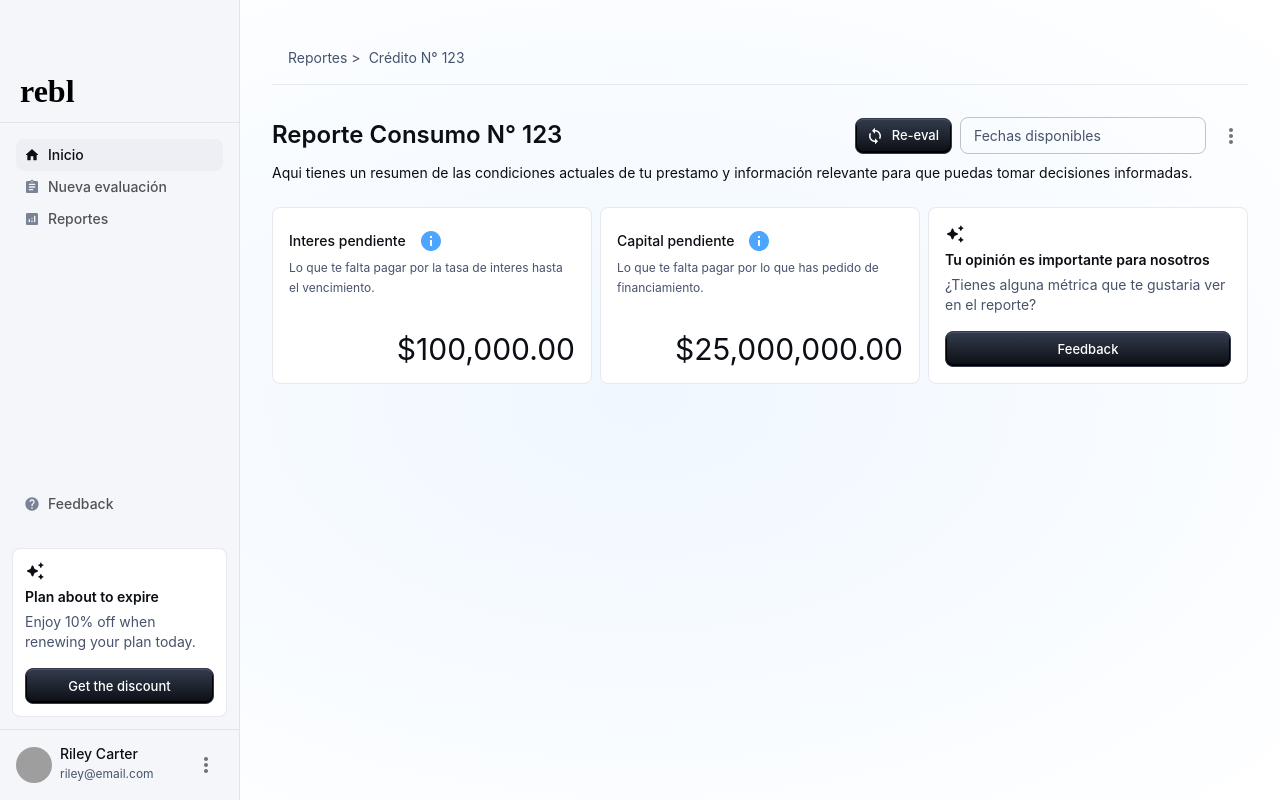
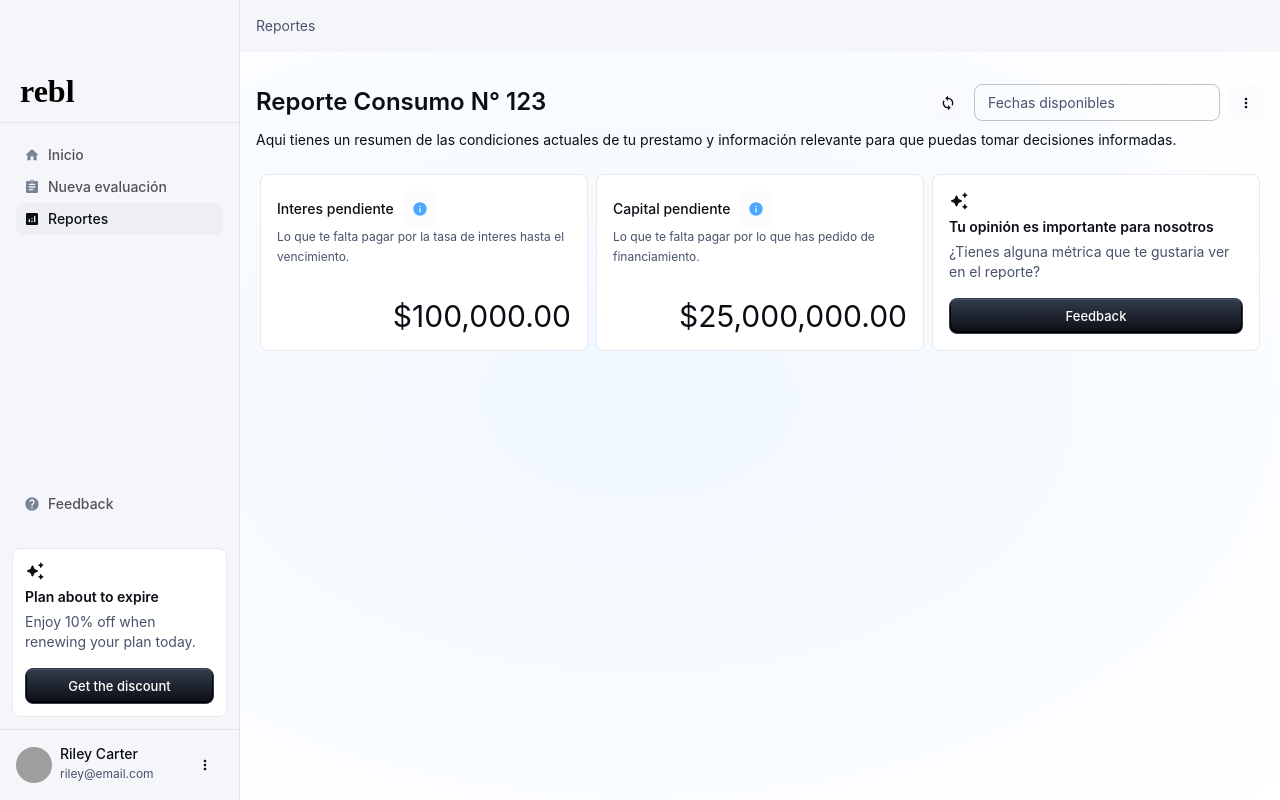
Before and after one commit to jmelo11/rebl, a React (Create React App) app: page /mydebtreport in a window 1280 px wide. Built offline with nearby package versions, Linux system fonts and the light colour scheme; grey boxes are pictures that could not be loaded.

Commit message:
fix top bar

```diff
--- a/src/components/BaseDashboard.tsx
+++ b/src/components/BaseDashboard.tsx
@@ -1,20 +1,58 @@
-import { Box, Stack } from '@mui/material'
-import React from 'react'
-import SideMenu from './SideMenu'
-import TopBar from './TopBar'
+import { Box, Stack } from '@mui/material';
+import React, { useState } from 'react';
+import SideMenu from './SideMenu';
+import TopBar from './TopBar';
+import { MenuProvider } from '../contexts/MenuContext';
+import { useLocation } from 'react-router-dom';
 
 type BaseDashboardProps = {
-    children: React.ReactNode
-}
+    children: React.ReactNode;
+};
 
 export default function BaseDashboard({ children }: BaseDashboardProps) {
+    const location = useLocation();
+    const [mobileOpen, setMobileOpen] = useState(false); // Drawer state
+
+    // Function to derive the path based on the current route
+    const getPath = (pathname: string) => {
+        switch (pathname) {
+            case '/':
+                return ['Inicio'];
+            case '/stepper':
+                return ['Nueva evaluación'];
+            case '/mydebtreport':
+                return ['Reportes'];
+            case '/feedback':
+                return ['Feedback'];
+            default:
+                return ['Inicio'];
+        }
+    };
+
+    const path = getPath(location.pathname);
+
+    // Handle drawer toggle
+    const handleDrawerToggle = () => {
+        setMobileOpen(!mobileOpen);
+    };
+
     return (
-        <Box sx={{ display: 'flex', width: '100%', p: 2, justifyContent: 'center' }}>
-            <SideMenu />
-            <Stack direction="column" spacing={2} sx={{ width: '100%', p: 2 }}>
-                <TopBar path={['Reportes', 'Crédito N° 123']} />
-                {children}
-            </Stack>
-        </Box>
-    )
+        <MenuProvider>
+            <Box sx={{ display: 'flex', width: '100%', height: '100vh', overflow: 'hidden' }}>
+                {/* SideMenu is passed drawer control via props */}
+                <SideMenu mobileOpen={mobileOpen} handleDrawerToggle={handleDrawerToggle} />
+
+                {/* Content area */}
+                <Stack direction="column" spacing={2} sx={{ flexGrow: 1, height: '100%', overflowY: 'auto' }}>
+                    {/* Pass the handleDrawerToggle function to TopBar */}
+                    <TopBar path={path} onMenuClick={handleDrawerToggle} />
+
+                    {/* Content area */}
+                    <Box sx={{ flexGrow: 1, p: 2}}>
+                        {children}
+                    </Box>
+                </Stack>
+            </Box>
+        </MenuProvider>
+    );
 }
--- a/src/components/MenuContent.tsx
+++ b/src/components/MenuContent.tsx
@@ -1,5 +1,5 @@
-import React, { useState } from 'react';
-import { useNavigate } from 'react-router-dom'; // React Router hook for navigation
+import React from 'react';
+import { useNavigate, useLocation } from 'react-router-dom';
 import List from '@mui/material/List';
 import ListItem from '@mui/material/ListItem';
 import ListItemButton from '@mui/material/ListItemButton';
@@ -10,6 +10,7 @@ import AnalyticsRoundedIcon from '@mui/icons-material/AnalyticsRounded';
 import AssignmentRoundedIcon from '@mui/icons-material/AssignmentRounded';
 import HelpRoundedIcon from '@mui/icons-material/HelpRounded';
 import HomeRoundedIcon from '@mui/icons-material/HomeRounded';
+import { useMenu } from '../contexts/MenuContext';
 
 const mainListItems = [
     { text: 'Inicio', icon: <HomeRoundedIcon />, route: '/' },
@@ -22,13 +23,23 @@ const secondaryListItems = [
 ];
 
 export default function MenuContent() {
-    const [selectedIndex, setSelectedIndex] = useState(0);
+    const { selectedIndex, setSelectedIndex } = useMenu();
     const navigate = useNavigate();
+    const location = useLocation();
 
+    // Handle click on menu item and navigation
     const handleListItemClick = (index: number, route: string) => {
-        setSelectedIndex(index); // Update selected menu item
-        navigate(route); // Navigate to the route
+        setSelectedIndex(index);
+        navigate(route);
     };
+
+    // Set the selectedIndex based on the current route path
+    React.useEffect(() => {
+        const currentIndex = mainListItems.findIndex(item => item.route === location.pathname);
+        if (currentIndex >= 0) {
+            setSelectedIndex(currentIndex);
+        }
+    }, [location.pathname, setSelectedIndex]);
 
     return (
         <Stack sx={{ flexGrow: 1, p: 1, justifyContent: 'space-between' }}>
@@ -52,7 +63,7 @@ export default function MenuContent() {
                 {secondaryListItems.map((item, index) => (
                     <ListItem key={index + mainListItems.length} disablePadding sx={{ display: 'block' }}>
                         <ListItemButton
-                            selected={selectedIndex === index + mainListItems.length} // Highlight secondary item if selected
+                            selected={selectedIndex === index + mainListItems.length} // Highlight secondary item
                             onClick={() => handleListItemClick(index + mainListItems.length, item.route)} // Handle item click
                         >
                             <ListItemIcon>{item.icon}</ListItemIcon>
--- a/src/components/Report/SimpleNumericStat.tsx
+++ b/src/components/Report/SimpleNumericStat.tsx
@@ -46,7 +46,7 @@ export default function SimpleNumericStat(props: SimpleNumericStatProps) {
         <Card variant="outlined" sx={{
             display: 'flex',
             flexDirection: 'column',
-            flexGrow: 1, width: '100%'
+            flexGrow: 1, width: '100%',
         }}>
             < CardContent sx={{
                 display: 'flex',
--- a/src/components/Report/WebReport.tsx
+++ b/src/components/Report/WebReport.tsx
@@ -1,12 +1,13 @@
 import * as React from 'react';
 import Box from '@mui/material/Box';
-import { Button, Card, CardContent, CardHeader, Stack, Typography } from '@mui/material';
+import { Button, Card, CardContent, CardHeader, IconButton, Stack, Typography } from '@mui/material';
 import SimpleNumericStat from './SimpleNumericStat';
 import FeedbackCard from './FeedbackCard';
 import { DatePicker, LocalizationProvider } from '@mui/x-date-pickers'
 import ProductOptionsMenu from '../ProductOptionsMenu';
 import SyncIcon from '@mui/icons-material/Sync';
 import { AdapterDayjs } from '@mui/x-date-pickers/AdapterDayjs';
+import { useTheme } from '@mui/material/styles';
 
 interface InfoCardProps {
     title: string;
@@ -57,26 +58,24 @@ function formatCurrency(value: number, currency_symbol: string) {
 }
 
 export function WebReport(props: WebReportProps) {
+    const theme = useTheme();
     return (
 
-        <Stack spacing={1} sx={{
-            py: { xs: 2, sm: 2 },
-        }}>
-            <Stack direction={{ xs: 'column', md: 'row' }} spacing={2} sx={{ justifyContent: 'space-between' }}>
+        <Stack spacing={1}>
+            <Stack direction={{ xs: 'column', sm: 'row' }} spacing={2} sx={{
+                justifyContent: 'space-between',
+                alignItems: { xs: 'center', sm: 'flex-start' }
+            }}>
                 <Typography variant="h4" gutterBottom>
                     Reporte {props.prodFam} N° {props.reportNumber}
                 </Typography>
                 <Stack direction={'row'} spacing={1} sx={{
                     display: 'flex',
-                    justifyContent: 'space-between',
                     alignItems: 'center',
                 }}>
-
-                    <Button variant='contained' color='primary' size='small'
-                        startIcon={<SyncIcon />}
-                    >
-                        Re-eval
-                    </Button>
+                    <IconButton size='small'>
+                        <SyncIcon />
+                    </IconButton>
                     <LocalizationProvider dateAdapter={AdapterDayjs}>
                         <DatePicker
                             label="Fechas disponibles"
@@ -85,7 +84,6 @@ export function WebReport(props: WebReportProps) {
                         />
                     </LocalizationProvider>
                     <ProductOptionsMenu />
-
                 </Stack>
             </Stack>
             <Typography variant="body1" gutterBottom>
@@ -133,7 +131,6 @@ export function WebReport(props: WebReportProps) {
                     </SimpleNumericStat>
                     <FeedbackCard />
                 </Stack>
-
                 <Stack spacing={1} direction={'column'}>
                     {/* <InfoCard title="Interes pendiente" subtitle="Lo que has pagado por la tasa de interes">
                         <Typography variant="h5" gutterBottom sx={{
@@ -222,7 +219,7 @@ export function WebReport(props: WebReportProps) {
                     </InfoCard> */}
                 </Stack>
             </Stack>
-        </Stack>
+        </Stack >
 
     );
 }
--- a/src/components/SideMenu.tsx
+++ b/src/components/SideMenu.tsx
@@ -6,14 +6,11 @@ import Box from '@mui/material/Box';
 import Divider from '@mui/material/Divider';
 import Stack from '@mui/material/Stack';
 import Typography from '@mui/material/Typography';
-import IconButton from '@mui/material/IconButton';
-import MenuIcon from '@mui/icons-material/Menu';
 import SwipeableDrawer from '@mui/material/SwipeableDrawer';
 import MenuContent from './MenuContent';
 import OptionsMenu from './OptionsMenu';
 import ReblLogo from './ReblLogo';
 import CardAlert from './Report/CardAlert';
-import SelectContent from './SelectContent';
 
 const drawerWidth = 240;
 
@@ -21,22 +18,23 @@ const Drawer = styled(MuiDrawer)({
     width: drawerWidth,
     flexShrink: 0,
     boxSizing: 'border-box',
-    mt: 10,
     [`& .${drawerClasses.paper}`]: {
         width: drawerWidth,
         boxSizing: 'border-box',
     },
 });
 
-export default function SideMenu() {
-    const [mobileOpen, setMobileOpen] = React.useState(false);
-
-    const handleDrawerToggle = () => {
-        setMobileOpen(!mobileOpen);
-    };
+export default function SideMenu({ mobileOpen, handleDrawerToggle }: { mobileOpen: boolean, handleDrawerToggle: () => void }) {
 
     const drawerContent = (
-        <>
+        <Box
+            sx={{
+                display: 'flex',
+                flexDirection: 'column',
+                height: '100%', // Ensure the drawer takes the full height
+                overflowY: 'auto', // Allow scrolling if content exceeds the height
+            }}
+        >
             <Box
                 sx={{
                     display: 'flex',
@@ -75,17 +73,12 @@ export default function SideMenu() {
                 </Box>
                 <OptionsMenu />
             </Stack>
-        </>
+        </Box>
     );
 
     return (
         <>
-            <Box
-                component="nav"
-                sx={{ width: { md: drawerWidth }, flexShrink: { md: 0 } }}
-                aria-label="mailbox folders"
-            >
-                {/* The implementation can be swapped with js to avoid SEO duplication of links. */}
+            {/* Mobile Drawer */}
             <SwipeableDrawer
                 container={typeof window !== 'undefined' ? document.body : undefined}
                 variant="temporary"
@@ -93,15 +86,21 @@ export default function SideMenu() {
                 onClose={handleDrawerToggle}
                 onOpen={handleDrawerToggle}
                 ModalProps={{
-                        keepMounted: true, // Better open performance on mobile.
+                    keepMounted: true, // Keeps drawer in DOM for better performance
                 }}
                 sx={{
                     display: { xs: 'block', md: 'none' },
-                        [`& .${drawerClasses.paper}`]: { width: drawerWidth },
+                    [`& .${drawerClasses.paper}`]: {
+                        width: drawerWidth,
+                        height: '100%', // Ensure the drawer takes full height on small screens
+                        overflowY: 'auto', // Scroll if content exceeds the screen height
+                    },
                 }}
             >
                 {drawerContent}
             </SwipeableDrawer>
+
+            {/* Permanent Drawer for larger screens */}
             <Drawer
                 variant="permanent"
                 sx={{
@@ -114,16 +113,6 @@ export default function SideMenu() {
             >
                 {drawerContent}
             </Drawer>
-            </Box>
-            <IconButton
-                color="inherit"
-                aria-label="open drawer"
-                edge="start"
-                onClick={handleDrawerToggle}
-                sx={{ mr: 2, display: { md: 'none' } }}
-            >
-                <MenuIcon />
-            </IconButton>
         </>
     );
 }
--- a/src/components/StepperForm/StepperForm.tsx
+++ b/src/components/StepperForm/StepperForm.tsx
@@ -47,7 +47,7 @@ export default function StepperForm() {
 
 
   return (
-    <Box sx={{ maxWidth: 400 }}>
+    <Box sx={{ maxWidth: 600 }}>
       <Stepper activeStep={activeStep} orientation="vertical">
         {steps.map((step, index) => (
           <Step key={step.label}>
--- a/src/components/TopBar.tsx
+++ b/src/components/TopBar.tsx
@@ -1,41 +1,56 @@
-import { Box, Divider, Stack, Typography } from '@mui/material'
-import { useTheme } from '@emotion/react';
+import { Box, Divider, IconButton, Stack, Typography } from '@mui/material';
+import { Menu as MenuIcon } from '@mui/icons-material';
 
 type TopBarProps = {
   path: string[];
-}
+  onMenuClick: () => void; // Function to handle opening the drawer
+};
 
-export default function TopBar({ path }: TopBarProps) {
-
+export default function TopBar({ path, onMenuClick }: TopBarProps) {
   return (
-    <Box>
-      <Stack direction='row' spacing={1} sx={{
+    <Box
+      sx={{
         display: 'flex',
-        justifyContent: 'space-between',
         alignItems: 'center',
         padding: 2,
-      }}>
+        width: '100%',
+        boxSizing: 'border-box',
+        backgroundColor: 'background.paper',
+      }}
+    >
+      <Stack
+        direction="row"
+        spacing={1}
+        sx={{
+          display: 'flex',
+          justifyContent: 'space-between',
+          alignItems: 'center',
+          width: '100%',
+        }}
+      >
+        {/* Breadcrumbs */}
         <Stack direction={'row'} spacing={1}>
-          {/* <Typography variant="body2" sx={{ color: 'text.secondary' }}>
-
-            {path}
-          </Typography>
-          <Typography variant='body2'>
-
-            &gt;
-          </Typography>
-          <Typography variant='subtitle2'> */}
           {path.map((item, index) => (
             <Typography key={index} variant="body2" sx={{ color: 'text.secondary' }}>
               {item}
               {index < path.length - 1 ? ' > ' : ''}
             </Typography>
           ))}
-          {/* </Typography> */}
         </Stack>
+      </Stack>
 
-      </Stack>
+      {/* Menu Button for small screens */}
+      <IconButton
+        color="inherit"
+        aria-label="open drawer"
+        onClick={onMenuClick}
+        size="small"
+        sx={{ display: { xs: 'block', md: 'none' } }} // Only show the button on small screens (xs, sm)
+      >
+        <MenuIcon />
+      </IconButton>
+
       <Divider />
-    </Box >
-  )
+    </Box>
+  );
 }
--- a/src/contexts/MenuContext.tsx
+++ b/src/contexts/MenuContext.tsx
@@ -1,8 +1,11 @@
 import React, { createContext, useState, useContext, ReactNode } from 'react';
-import { useLocation, useNavigate } from 'react-router-dom';
 
-// Context to manage the selected menu state
-const MenuContext = createContext<any>(null);
+interface MenuContextType {
+    selectedIndex: number;
+    setSelectedIndex: (index: number) => void;
+}
+
+const MenuContext = createContext<MenuContextType | undefined>(undefined);
 
 export function MenuProvider({ children }: { children: ReactNode }) {
     const [selectedIndex, setSelectedIndex] = useState(0);
@@ -14,4 +17,10 @@ export function MenuProvider({ children }: { children: ReactNode }) {
     );
 }
 
-export const useMenu = () => useContext(MenuContext);
+export const useMenu = () => {
+    const context = useContext(MenuContext);
+    if (!context) {
+        throw new Error('useMenu must be used within a MenuProvider');
+    }
+    return context;
+};
--- a/src/pages/ReportPage.tsx
+++ b/src/pages/ReportPage.tsx
@@ -12,6 +12,7 @@ import ReblLogo from '../components/ReblLogo';
 import { WebReport, WebReportProps } from '../components/Report/WebReport';
 import SideMenu from '../components/SideMenu';
 import TopBar from '../components/TopBar';
+import BaseDashboard from '../components/BaseDashboard';
 
 export default function ReportPage() {
     const [mode, setMode] = React.useState<PaletteMode>('light');
@@ -49,13 +50,10 @@ export default function ReportPage() {
         <ThemeProvider theme={BaseTheme}>
             <CssBaseline />
             <BaseContainer direction="column">
-                <Box sx={{ display: 'flex', width: '100%', p: 2, justifyContent: 'center' }}>
-                    <SideMenu />
-                    <Stack direction="column" spacing={2} sx={{ width: '100%', p: 2 }}>
-                        <TopBar path={['Reportes', 'Crédito N° 123']} />
-                        <WebReport {...reportData} />
-                    </Stack>
-                </Box>
+                {/* <Box sx={{ display: 'flex', width: '100%', p: 2, justifyContent: 'center' }}> */}
+                <BaseDashboard>
+                    <WebReport {...reportData} />
+                </BaseDashboard>
             </BaseContainer>
         </ThemeProvider >
     )
--- a/src/pages/StepperPage.tsx
+++ b/src/pages/StepperPage.tsx
@@ -13,6 +13,7 @@ import StepperForm from '../components/StepperForm/StepperForm';
 import { LoanDataProvider } from '../contexts/LoanDataContext';
 import SideMenu from '../components/SideMenu';
 import TopBar from '../components/TopBar';
+import BaseDashboard from '../components/BaseDashboard';
 
 export default function StepperPage() {
 
@@ -37,21 +38,18 @@ export default function StepperPage() {
         <ThemeProvider theme={StepperTheme}>
             <CssBaseline />
             <StepperContainer direction="column">
-                { /* put a top bar with the logo, then in the center the stepper form */}
-                {/* <Box sx={{ display: 'flex', width: '100%', p: 2 }} >
-                    <ReblLogo />
-                </Box> */}
-                <Divider />
+                {/* <Divider />
                 <Box sx={{
                     display: 'flex',
                     width: '100%',
                     p: 2,
                     justifyContent: 'center'
-                }}>
+                }}> */}
                 <LoanDataProvider>
-                        <SideMenu />
+                    {/* <SideMenu />
                         <Stack direction="column" spacing={2} sx={{ width: '100%', p: 2 }}>
-                            <TopBar path={['Nueva evaluación']} />
+                            <TopBar path={['Nueva evaluación']} /> */}
+                    <BaseDashboard>
                         <Box sx={{
                             display: 'flex',
                             width: '100%',
@@ -60,9 +58,10 @@ export default function StepperPage() {
                         }} >
                             <StepperForm />
                         </Box>
-                        </Stack>
+                    </BaseDashboard>
+                    {/* </Stack> */}
                 </LoanDataProvider>
-                </Box>
+                {/* </Box> */}
             </StepperContainer>
         </ThemeProvider >
     )
--- a/src/theme/customizations/inputs.tsx
+++ b/src/theme/customizations/inputs.tsx
@@ -221,61 +221,61 @@ export const inputsCustomizations: Components<Theme> = {
       }),
     },
   },
-  // MuiIconButton: {
-  //   styleOverrides: {
-  //     root: ({ theme }) => ({
-  //       boxShadow: 'none',
-  //       borderRadius: theme.shape.borderRadius,
-  //       textTransform: 'none',
-  //       fontWeight: theme.typography.fontWeightMedium,
-  //       letterSpacing: 0,
-  //       color: theme.palette.text.primary,
-  //       border: '1px solid ',
-  //       borderColor: gray[200],
-  //       backgroundColor: alpha(gray[50], 0.3),
-  //       '&:hover': {
-  //         backgroundColor: gray[100],
-  //         borderColor: gray[300],
-  //       },
-  //       '&:active': {
-  //         backgroundColor: gray[200],
-  //       },
-  //       ...theme.applyStyles('dark', {
-  //         backgroundColor: gray[800],
-  //         borderColor: gray[700],
-  //         '&:hover': {
-  //           backgroundColor: gray[900],
-  //           borderColor: gray[600],
-  //         },
-  //         '&:active': {
-  //           backgroundColor: gray[900],
-  //         },
-  //       }),
-  //       variants: [
-  //         {
-  //           props: {
-  //             size: 'small',
-  //           },
-  //           style: {
-  //             width: '2.25rem',
-  //             height: '2.25rem',
-  //             padding: '0.25rem',
-  //             [`& .${svgIconClasses.root}`]: { fontSize: '1rem' },
-  //           },
-  //         },
-  //         {
-  //           props: {
-  //             size: 'medium',
-  //           },
-  //           style: {
-  //             width: '2.5rem',
-  //             height: '2.5rem',
-  //           },
-  //         },
-  //       ],
-  //     }),
-  //   },
-  // },
+  MuiIconButton: {
+    styleOverrides: {
+      root: ({ theme }) => ({
+        boxShadow: 'none',
+        borderRadius: theme.shape.borderRadius,
+        textTransform: 'none',
+        fontWeight: theme.typography.fontWeightMedium,
+        letterSpacing: 0,
+        color: theme.palette.text.primary,
+        // border: '1px solid ',
+        // borderColor: gray[200],
+        backgroundColor: alpha(gray[50], 0.3),
+        '&:hover': {
+          backgroundColor: gray[100],
+          borderColor: gray[300],
+        },
+        '&:active': {
+          backgroundColor: gray[200],
+        },
+        ...theme.applyStyles('dark', {
+          backgroundColor: gray[800],
+          borderColor: gray[700],
+          '&:hover': {
+            backgroundColor: gray[900],
+            borderColor: gray[600],
+          },
+          '&:active': {
+            backgroundColor: gray[900],
+          },
+        }),
+        variants: [
+          {
+            props: {
+              size: 'small',
+            },
+            style: {
+              width: '2.25rem',
+              height: '2.25rem',
+              padding: '0.25rem',
+              [`& .${svgIconClasses.root}`]: { fontSize: '1rem' },
+            },
+          },
+          {
+            props: {
+              size: 'medium',
+            },
+            style: {
+              width: '2.5rem',
+              height: '2.5rem',
+            },
+          },
+        ],
+      }),
+    },
+  },
   MuiToggleButtonGroup: {
     styleOverrides: {
       root: ({ theme }) => ({
```
Lines whose indentation alone changed are shown as unchanged.
